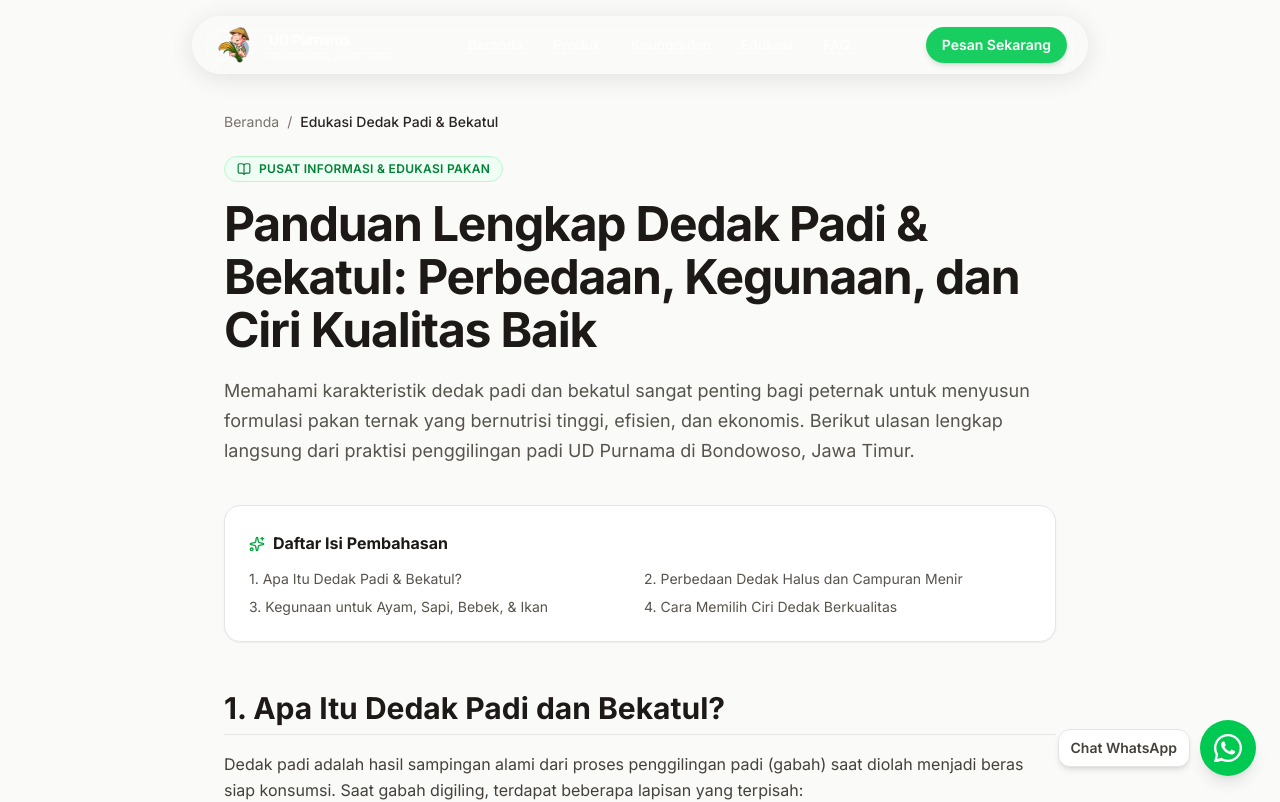
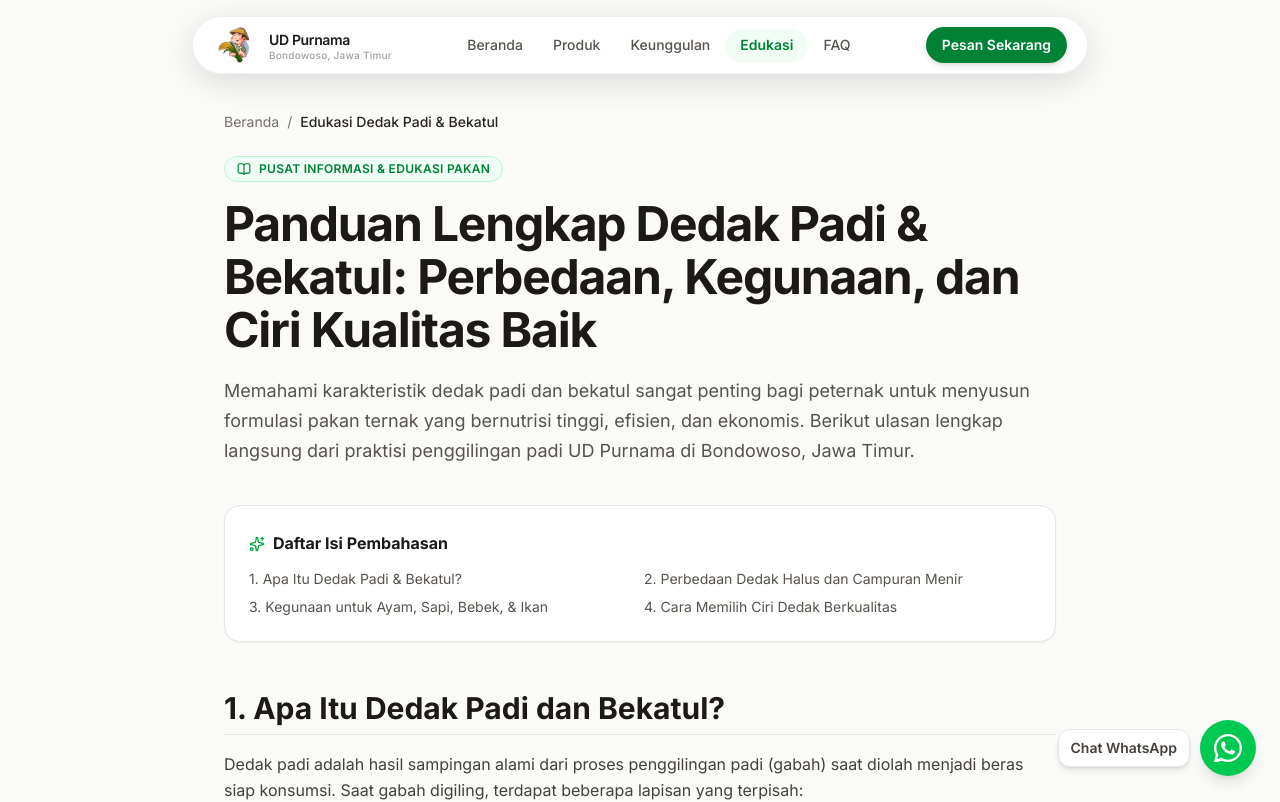
Before and after one commit to ardhikaxx/dedak-padi-web, a Next.js app: page /edukasi in a window 1280 px wide. Shown: the top 802 px of the page. Built offline with nearby package versions, Linux system fonts and the light colour scheme.

Commit message:
fix(navbar): sesuaikan warna teks dan background navbar di halaman edukasi

```diff
--- a/components/Navbar.tsx
+++ b/components/Navbar.tsx
@@ -1,6 +1,7 @@
 'use client';
 
 import { useState, useEffect } from 'react';
+import { usePathname } from 'next/navigation';
 import Image from 'next/image';
 import { Home, Package, Star, BookOpen, HelpCircle } from 'lucide-react';
 import { businessConfig, getWhatsAppUrl } from '@/data/business';
@@ -15,8 +16,13 @@ const navLinks = [
 ];
 
 export default function Navbar() {
+  const pathname = usePathname();
+  const isHome = pathname === '/';
   const [isScrolled, setIsScrolled] = useState(false);
   const [activeSection, setActiveSection] = useState('beranda');
+
+  // Tampilkan navbar dengan latar solid & teks gelap jika di-scroll ATAU jika sedang berada di luar homepage (seperti /edukasi)
+  const isSolidNav = isScrolled || !isHome;
 
   // Scroll state untuk navbar atas
   useEffect(() => {
@@ -25,10 +31,18 @@ export default function Navbar() {
     return () => window.removeEventListener('scroll', handleScroll);
   }, []);
 
-  // IntersectionObserver untuk deteksi section aktif
+  // IntersectionObserver untuk deteksi section aktif di beranda, atau sinkronisasi rute aktif
   useEffect(() => {
+    if (!isHome) {
+      if (pathname.startsWith('/edukasi')) {
+        setActiveSection('edukasi');
+      }
+      return;
+    }
+
     const observers: IntersectionObserver[] = [];
     navLinks.forEach(({ id }) => {
+      if (id === 'edukasi') return;
       const el = document.getElementById(id);
       if (!el) return;
       const obs = new IntersectionObserver(
@@ -39,19 +53,19 @@ export default function Navbar() {
       observers.push(obs);
     });
     return () => observers.forEach((o) => o.disconnect());
-  }, []);
+  }, [isHome, pathname]);
 
   const handleNavClick = (link: (typeof navLinks)[0]) => {
     if (typeof window !== 'undefined') {
       if (link.href === '/edukasi') {
-        if (window.location.pathname === '/edukasi') {
+        if (pathname === '/edukasi') {
           window.scrollTo({ top: 0, behavior: 'smooth' });
         } else {
           window.location.href = '/edukasi';
         }
         return;
       }
-      if (window.location.pathname !== '/') {
+      if (!isHome) {
         window.location.href = link.href;
       } else {
         scrollToSection(link.id);
@@ -60,7 +74,7 @@ export default function Navbar() {
   };
 
   const handleLogoClick = () => {
-    if (typeof window !== 'undefined' && window.location.pathname !== '/') {
+    if (typeof window !== 'undefined' && !isHome) {
       window.location.href = '/';
     } else {
       scrollToSection('beranda');
@@ -79,7 +93,7 @@ export default function Navbar() {
           className={`
             pointer-events-auto w-full max-w-4xl
             rounded-full border transition-all duration-500
-            ${isScrolled
+            ${isSolidNav
               ? 'bg-white/80 border-stone-200/60 shadow-[0_8px_32px_rgba(0,0,0,0.12)] backdrop-blur-xl'
               : 'bg-white/10 border-white/20 shadow-[0_4px_24px_rgba(0,0,0,0.10)] backdrop-blur-md'
             }
@@ -106,12 +120,12 @@ export default function Navbar() {
               </div>
               <div className="flex flex-col items-start leading-none">
                 <span className={`font-semibold text-sm tracking-tight transition-colors duration-300 ${
-                  isScrolled ? 'text-stone-900' : 'text-white'
+                  isSolidNav ? 'text-stone-900' : 'text-white'
                 }`}>
                   {businessConfig.name}
                 </span>
                 <span className={`text-[10px] font-medium tracking-wide transition-colors duration-300 ${
-                  isScrolled ? 'text-stone-400' : 'text-white/50'
+                  isSolidNav ? 'text-stone-400' : 'text-white/50'
                 }`}>
                   {businessConfig.location}
                 </span>
@@ -120,19 +134,26 @@ export default function Navbar() {
 
             {/* Desktop Nav Links */}
             <div className="hidden lg:flex items-center gap-0.5">
-              {navLinks.map((link) => (
+              {navLinks.map((link) => {
+                const isActive = activeSection === link.id;
+                return (
                   <button
                     key={link.id}
                     onClick={() => handleNavClick(link)}
                     className={`px-3.5 py-1.5 text-sm font-medium rounded-full transition-all duration-200 ${
-                    isScrolled
-                      ? 'text-stone-600 hover:text-green-700 hover:bg-green-50'
+                      isActive
+                        ? isSolidNav
+                          ? 'text-green-700 bg-green-50 font-semibold shadow-xs'
+                          : 'text-white bg-white/20 font-semibold'
+                        : isSolidNav
+                          ? 'text-stone-600 hover:text-green-700 hover:bg-green-50/60'
                           : 'text-white/80 hover:text-white hover:bg-white/15'
                     }`}
                   >
                     {link.label}
                   </button>
-              ))}
+                );
+              })}
             </div>
 
             {/* Desktop CTA */}
@@ -142,7 +163,7 @@ export default function Navbar() {
                 target="_blank"
                 rel="noopener noreferrer"
                 className={`inline-flex items-center px-4 py-2 rounded-full text-white text-sm font-semibold transition-all duration-200 shadow-md ${
-                  isScrolled
+                  isSolidNav
                     ? 'bg-green-700 hover:bg-green-800 hover:shadow-green-700/30'
                     : 'bg-green-500/90 hover:bg-green-400 hover:shadow-green-500/30'
                 }`}
@@ -165,7 +186,7 @@ export default function Navbar() {
         <div className={`
           backdrop-blur-xl border rounded-full shadow-[0_8px_32px_rgba(0,0,0,0.18)] overflow-hidden
           transition-all duration-500
-          ${isScrolled
+          ${isSolidNav
             ? 'bg-white/90 border-stone-200/60'
             : 'bg-stone-900/70 border-white/15'
           }
@@ -183,7 +204,7 @@ export default function Navbar() {
                     flex items-center justify-center transition-all duration-300 rounded-full
                     ${isActive
                       ? 'flex-row gap-2 bg-green-600 text-white px-4 py-3'
-                      : isScrolled
+                      : isSolidNav
                         ? 'flex-col text-stone-500 hover:text-green-700 px-4 py-3'
                         : 'flex-col text-white/70 hover:text-white px-4 py-3'
                     }
```
Lines whose indentation alone changed are shown as unchanged.
